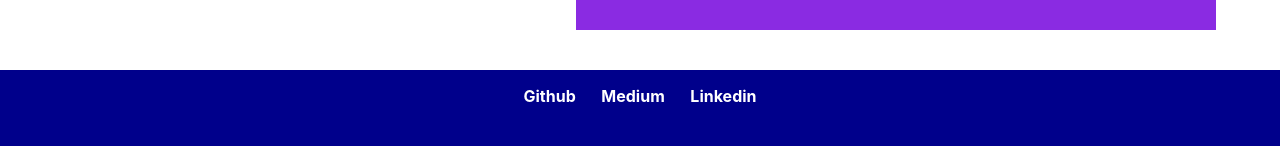
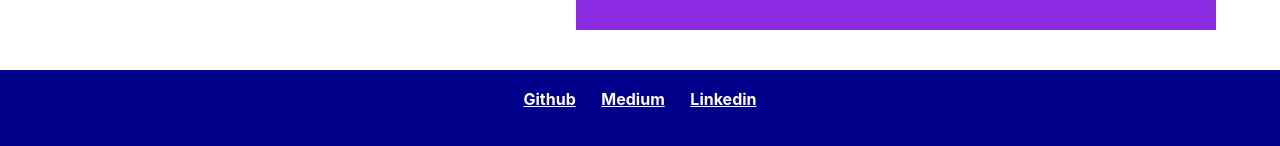
Before and after one commit to dylantoporek/portfolio-project, a React (Create React App) app: page / in a window 1280 px wide. Shown: the part 1050-1196 px from the top of the page. Built offline with nearby package versions, Linux system fonts and the light colour scheme.

Commit message:
contact links added

```diff
--- a/src/App.css
+++ b/src/App.css
@@ -55,6 +55,7 @@
   position: relative;
   padding-left: 1%;
   padding-right: 1%;
+  padding-top: 1.5%;
   font-weight: bolder;
   color: white
 }
--- a/src/components/Contact.js
+++ b/src/components/Contact.js
@@ -3,9 +3,9 @@ import React from "react";
 function Contact(){
     return (
         <div id='contact-container'>
-            <p className="contact-item">Github</p>
-            <p className="contact-item">Medium</p>
-            <p className="contact-item">Linkedin</p>
+            <a className="contact-item" href='https://github.com/dylantoporek'>Github</a>
+            <a className="contact-item" href='https://medium.com/@dylantoporek'>Medium</a>
+            <a className="contact-item" href='https://www.linkedin.com/in/dylan-toporek-bb3491106/'>Linkedin</a>
         </div>
     )
 }
```
